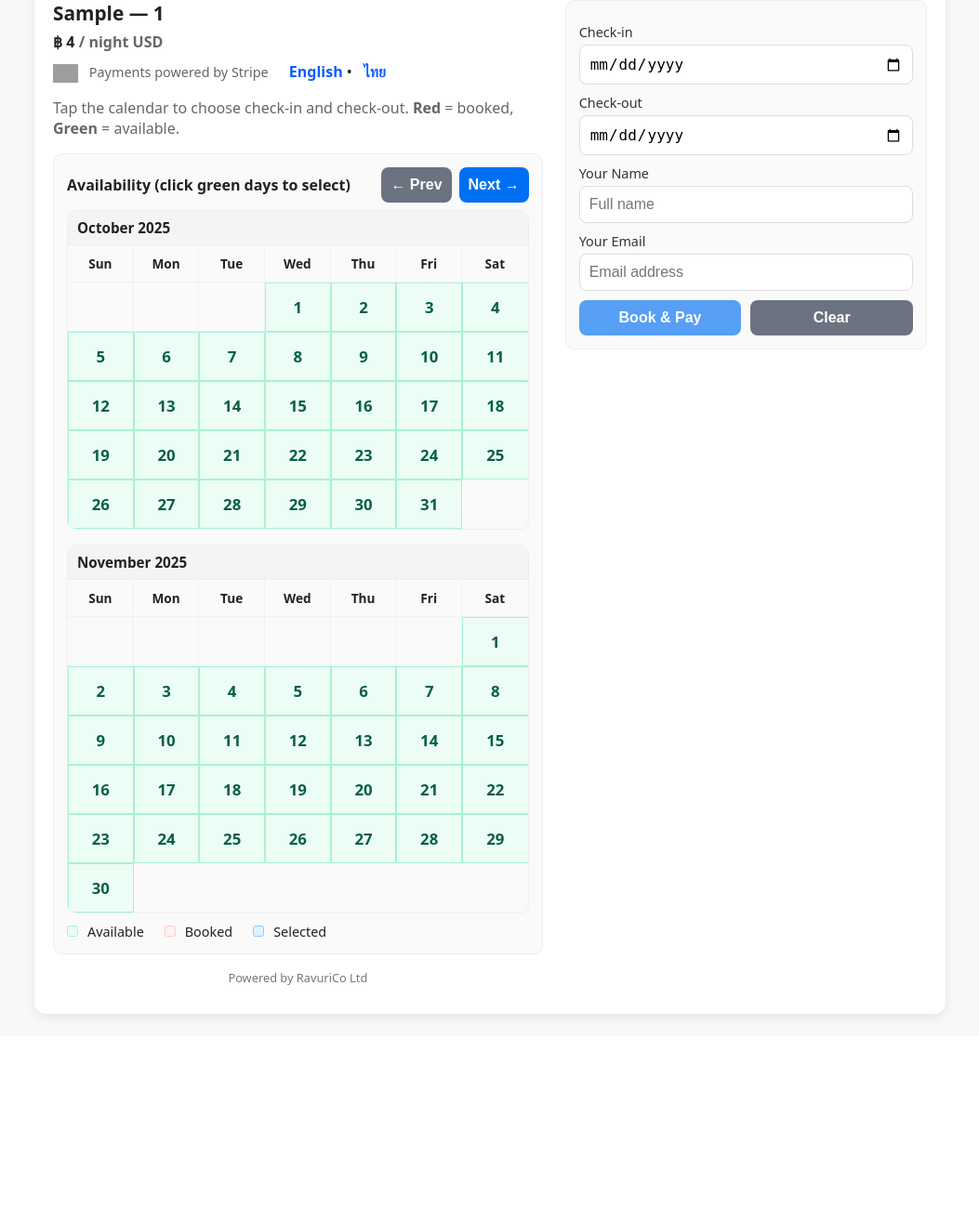
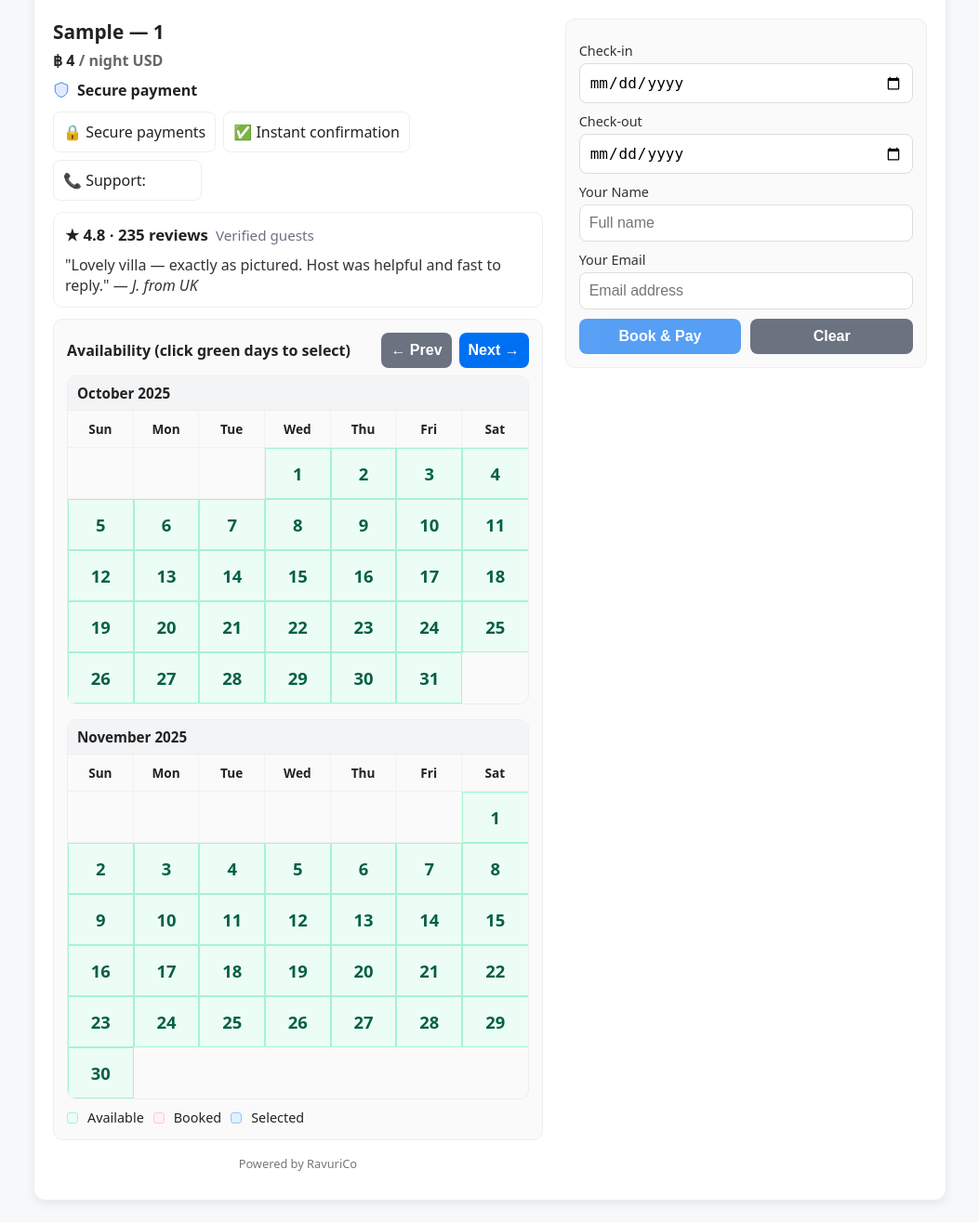
Before and after one commit to ravuri21/ravuricoltd-channelmanager-ui, a Flask app: page /r/1 in a window 1280 px wide. Shown: the part 344-1659 px from the top of the page at 93% size, without its empty margins (113-1166 px from the left). Before the commit the page ends 1444 px from the top, so only its background shows below. Run offline with Flask 3, Linux system fonts and the light colour scheme; tables that the repository leaves empty hold one stand-in row (values such as "Sample post"); some libraries are stand-ins or nearby versions; grey boxes are pictures that could not be loaded.

Commit message:
room.html

```diff
--- a/backend/templates/room.html
+++ b/backend/templates/room.html
@@ -4,14 +4,15 @@
   <meta charset="UTF-8" />
   <title>{{ title }}</title>
   <meta name="viewport" content="width=device-width, initial-scale=1" />
+  {% if image_url %}<link rel="preload" href="{{ image_url }}" as="image">{% endif %}
   <style>
     :root { --bg:#f6f8fa; --text:#222; --muted:#666; --ok:#ecfdf5; --okb:#a7f3d0; --bad:#fef2f2; --badb:#fecaca; --sel:#e0f2fe; --selb:#93c5fd; --blue:#0070f3; --blue-d:#005ad1; }
     * { box-sizing: border-box; }
     body { font-family: system-ui, Arial, sans-serif; margin:0; background:var(--bg); color:var(--text); }
     .container { max-width: 980px; margin: 24px auto; background:#fff; border-radius:12px; box-shadow:0 4px 12px rgba(0,0,0,.08); overflow:hidden; }
-    .hero img { width:100%; height:300px; object-fit:cover; display:block; }
+    .hero img { width:100%; height:320px; object-fit:cover; display:block }
     .content { padding:20px; display:grid; grid-template-columns: 1.15fr 0.85fr; gap:24px; }
-    @media (max-width: 960px){ .content { grid-template-columns: 1fr; } }
+    @media (max-width: 960px){ .content { grid-template-columns: 1fr; } .hero img{height:220px} }
     h1 { font-size:1.3rem; margin:0 0 6px; }
     .price { font-weight:700; margin:0 0 10px; }
     .muted { color:var(--muted); }
@@ -34,8 +35,6 @@
     .d-ok{background:var(--ok);border:1px solid var(--okb)}
     .d-bad{background:var(--bad);border:1px solid var(--badb)}
     .d-sel{background:var(--sel);border:1px solid var(--selb)}
-
-    /* Form */
     label { display:block; font-size:.9rem; margin:10px 0 4px; color:#333; }
     input, button { width:100%; padding:10px; border-radius:8px; border:1px solid #ddd; font-size:1rem; }
     input[readonly]{ background:#f9fafb }
@@ -46,11 +45,10 @@
     button.secondary { background:#6b7280; }
     button[disabled] { opacity:.65; cursor:not-allowed; }
     .msg { margin-top:10px; padding:12px; border-radius:10px; font-size:1.05rem; display:none; transition:opacity .25s; }
-    .ok { background:#ecfdf5; color:#065f46; border:1px solid #a7f3d0; font-weight:700; font-size:1.05rem; padding:14px; }
-    .err { background:#fef2f2; color:#991b1b; border:1px solid #fecaca; font-weight:700; font-size:1.05rem; padding:14px; }
+    .ok { background:#ecfdf5; color:#065f46; border:1px solid #a7f3d0; font-weight:700; font-size:1.15rem; padding:14px; text-align:center; }
+    .err { background:#fef2f2; color:#991b1b; border:1px solid #fecaca; font-weight:700; font-size:1.05rem; padding:14px; text-align:center; }
     .footer { text-align:center; font-size:.8rem; color:#777; margin:16px 0 10px; }
-    .langlinks { margin-left:10px; }
-    .langlinks a { margin-left:8px;color:#0b5cff;text-decoration:none;font-weight:600 }
+    .trust-inline { display:flex;gap:10px;align-items:center;margin-top:8px }
   </style>
   <script src="https://js.stripe.com/v3/"></script>
 </head>
@@ -66,75 +64,92 @@
         {% if price %}
           <div class="price">฿ {{ '%.0f'|format(price) }} <span class="muted">/ night {{ currency or 'THB' }}</span></div>
         {% endif %}
-        <div style="margin-top:8px;">
-          <img src="https://stripe.com/img/v3/home/twitter.png" alt="Stripe" style="height:20px; display:inline-block; vertical-align:middle; margin-right:8px;">
-          <span style="font-size:0.9rem;color:#666;">Payments powered by Stripe</span>
-          <span class="langlinks">
-            <a href="/lang/en">English</a> • <a href="/lang/th">ไทย</a>
+
+        <!-- Trust bar -->
+        <div class="trust-inline">
+          <span style="display:inline-flex;align-items:center;gap:8px;font-weight:600">
+            <svg width="18" height="18" viewBox="0 0 24 24" fill="none" aria-hidden><path d="M12 1L3 5v6c0 5 3.5 9.8 9 11 5.5-1.2 9-6 9-11V5l-9-4z" fill="#0b5cff" opacity=".12"/><path d="M12 1L3 5v6c0 5 3.5 9.8 9 11 5.5-1.2 9-6 9-11V5l-9-4z" stroke="#0b5cff" stroke-width="1"/></svg>
+            Secure payment
           </span>
+          {% if publishable_key %}<span class="stripe-badge" style="margin-left:6px">Payments by Stripe</span>{% endif %}
         </div>
 
-        <p class="muted">
-          {% if session.get('lang','en') == 'th' %}
-            แตะปฏิทินเพื่อเลือกวันเช็คอินและเช็คเอาต์ สีแดง = ถูกจองแล้ว สีเขียว = ว่าง
-          {% else %}
-            Tap the calendar to choose check-in and check-out. <b>Red</b> = booked, <b>Green</b> = available.
-          {% endif %}
-        </p>
+        <!-- Guarantee tiles -->
+        <div style="display:flex;gap:8px;margin:12px 0;flex-wrap:wrap">
+          <div style="padding:10px;border-radius:8px;background:#fff;border:1px solid #eee;min-width:140px">🔒 Secure payments</div>
+          <div style="padding:10px;border-radius:8px;background:#fff;border:1px solid #eee;min-width:160px">✅ Instant confirmation</div>
+          <div style="padding:10px;border-radius:8px;background:#fff;border:1px solid #eee;min-width:160px">📞 Support: {{ t.support_email or '' }}</div>
+        </div>
 
-        <div class="panel">
+        <!-- Short review -->
+        <div style="margin-top:12px;padding:12px;border-radius:10px;background:#fff;border:1px solid #eee;">
+          <div style="display:flex;align-items:center;gap:8px;">
+            <strong style="font-size:1.05rem">★ 4.8 · 235 reviews</strong>
+            <span style="color:#6b7280;font-size:.95rem">Verified guests</span>
+          </div>
+          <blockquote style="margin:10px 0 0;color:#333">"Lovely villa — exactly as pictured. Host was helpful and fast to reply." — <em>J. from UK</em></blockquote>
+        </div>
+
+        <div style="margin-top:12px" class="panel">
           <div style="display:flex;align-items:center;justify-content:space-between;margin-bottom:8px">
-    <div style="font-weight:600">
-      {% if session.get('lang','en') == 'th' %}ความพร้อมใช้งาน (คลิกวันที่สีเขียวเพื่อเลือก){% else %}Availability (click green days to select){% endif %}
-    </div>
+            <div style="font-weight:600">Availability (click green days to select)</div>
             <div style="display:flex;gap:8px;align-items:center">
-      <button id="prevMonth" class="btn secondary small" type="button">← {% if session.get('lang','en')=='th' %}ก่อนหน้า{% else %}Prev{% endif %}</button>
-      <button id="nextMonth" class="btn small" type="button">{% if session.get('lang','en')=='th' %}ถัดไป{% else %}Next{% endif %} →</button>
+              <button id="prevMonth" class="btn secondary small" type="button">← Prev</button>
+              <button id="nextMonth" class="btn small" type="button">Next →</button>
             </div>
           </div>
 
           <div id="calwrap" class="calwrap"></div>
           <div class="legend">
-    <span class="dot d-ok"></span> {% if session.get('lang','en')=='th' %}ว่าง{% else %}Available{% endif %}
-    <span class="dot d-bad" style="margin-left:12px"></span> {% if session.get('lang','en')=='th' %}จองแล้ว{% else %}Booked{% endif %}
-    <span class="dot d-sel" style="margin-left:12px"></span> {% if session.get('lang','en')=='th' %}เลือกแล้ว{% else %}Selected{% endif %}
+            <span class="dot d-ok"></span> Available
+            <span class="dot d-bad"></span> Booked
+            <span class="dot d-sel"></span> Selected
+          </div>
         </div>
 
-</div>
-        <div class="footer">Powered by RavuriCo Ltd</div>
+        <div class="footer">Powered by {{ t.brand or 'RavuriCo' }}</div>
       </div>
 
       <div>
         <form id="bookForm" class="panel" novalidate>
-          <label>{% if session.get('lang','en')=='th' %}เช็คอิน{% else %}Check-in{% endif %}</label>
+          <label>Check-in</label>
           <input id="start" type="date" required>
-          <label>{% if session.get('lang','en')=='th' %}เช็คเอาต์{% else %}Check-out{% endif %}</label>
+          <label>Check-out</label>
           <input id="end" type="date" required>
-          <label>{% if session.get('lang','en')=='th' %}ชื่อของคุณ{% else %}Your Name{% endif %}</label>
-          <input id="name" type="text" placeholder="{% if session.get('lang','en')=='th' %}ชื่อเต็ม{% else %}Full name{% endif %}" required>
-          <label>{% if session.get('lang','en')=='th' %}อีเมลของคุณ{% else %}Your Email{% endif %}</label>
+          <label>Your Name</label>
+          <input id="name" type="text" placeholder="Full name" required>
+          <label>Your Email</label>
           <input id="email" type="email" placeholder="Email address" required>
 
           <div id="cardWrap" style="display:none;">
-            <label>{% if session.get('lang','en')=='th' %}บัตรเครดิต{% else %}Card{% endif %}</label>
+            <label>Card</label>
             <div id="card-element" style="padding:10px;border:1px solid #ddd;border-radius:8px;"></div>
           </div>
 
           <div id="priceCalc" style="margin-top:10px;font-weight:700;"></div>
 
           <div class="actions">
-            <button id="bookBtn" type="submit" disabled>
-              {% if session.get('lang','en')=='th' %}จองและชำระเงิน{% else %}Book & Pay{% endif %}
-            </button>
-            <button type="button" class="secondary" onclick="clearSelection()">
-              {% if session.get('lang','en')=='th' %}ล้าง{% else %}Clear{% endif %}
-            </button>
+            <button id="bookBtn" type="submit" disabled>Book & Pay</button>
+            <button type="button" class="secondary" onclick="clearSelection()">Clear</button>
           </div>
           <div id="msg" class="msg"></div>
         </form>
       </div>
     </div>
   </div>
+
+  <!-- Schema for SEO -->
+  <script type="application/ld+json">
+  {
+    "@context": "https://schema.org",
+    "@type": "LodgingBusiness",
+    "name": "{{ title|e }}",
+    "image": "{{ image_url|e }}",
+    "url": "{{ request.url if request else '' }}",
+    "priceRange": "฿{{ price or 0 }}",
+    "address": { "@type":"PostalAddress", "addressLocality":"Pattaya", "addressCountry":"TH" }
+  }
+  </script>
 
   <script>
   // --------- Context ----------
@@ -280,7 +295,7 @@
       return;
     }
     if(!isAllAvailable(selStart, dateStr)){
-      setMsg("{% if session.get('lang','en')=='th' %}❌ มีวันที่ถูกจองในช่วงวันที่เลือกอยู่ กรุณาเลือกใหม่{% else %}❌ Some dates in between are already booked (red). Please pick different dates.{% endif %}", false, 5000);
+      setMsg("❌ Some dates in between are already booked (red). Please pick different dates.", false, 5000);
       return;
     }
     selEnd = dateStr;
@@ -359,22 +374,13 @@
     const name      = document.getElementById("name").value.trim();
     const email     = document.getElementById("email").value.trim();
 
-    if(!startDate || !endDate){
-      setMsg("{% if session.get('lang','en')=='th' %}❌ กรุณาเลือกวันที่จากปฏิทิน{% else %}❌ Please select dates from the calendar.{% endif %}", false, 5000);
-      return;
-    }
-    if(endDate <= startDate){
-      setMsg("{% if session.get('lang','en')=='th' %}❌ เช็คเอาต์ต้องหลังเช็คอิน{% else %}❌ Check-out must be after check-in.{% endif %}", false, 5000);
-      return;
-    }
-    if(!name || !email){
-      setMsg("{% if session.get('lang','en')=='th' %}❌ กรุณากรอกชื่อและอีเมล{% else %}❌ Please enter your name and email.{% endif %}", false, 5000);
-      return;
-    }
+    if(!startDate || !endDate){ setMsg("❌ Please select dates from the calendar.", false, 5000); return; }
+    if(endDate <= startDate){ setMsg("❌ Check-out must be after check-in.", false, 5000); return; }
+    if(!name || !email){ setMsg("❌ Please enter your name and email.", false, 5000); return; }
 
     const btn = document.getElementById("bookBtn");
     const original = btn.textContent;
-    btn.disabled = true; btn.textContent = "{% if session.get('lang','en')=='th' %}กำลังประมวลผล…{% else %}Processing…{% endif %}"; setMsg("", false);
+    btn.disabled = true; btn.textContent = "Processing…"; setMsg("", false);
 
     try{
       if(STRIPE_PK){
@@ -401,7 +407,7 @@
       });
       const j = await res.json();
       if(res.ok && j.ok){
-        setMsg("{% if session.get('lang','en')=='th' %}✅ การจองยืนยันแล้ว — ขอบคุณ{% else %}✅ Booking confirmed — thank you!{% endif %}", true, 6000);
+        setMsg("✅ Booking confirmed — dates blocked. Thank you!", true, 6000);
         clearSelection();
         if(groupSlug) await loadAvailabilityViaSlug(groupSlug);
       }else{
@@ -414,6 +420,7 @@
     }
   });
 
+  // init
   initPage();
   </script>
 </body>
```
Lines whose indentation alone changed are shown as unchanged.
